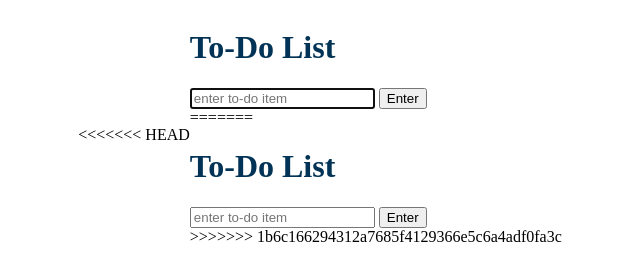
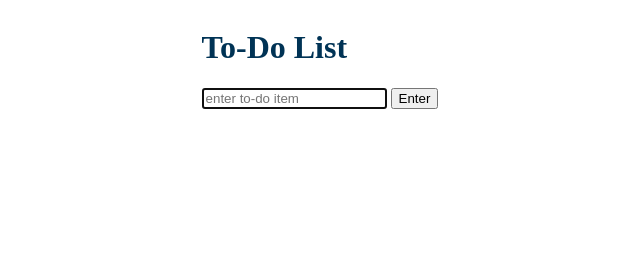
Before and after one commit to atrieceeph289/To-Do-List, a plain HTML site: page index.html in a window 1280 px wide. Shown: the whole page, without its empty margins (320-960 px from the left). Drawn offline with Linux system fonts and the light colour scheme.

Commit message:
Update index.html

```diff
--- a/index.html
+++ b/index.html
@@ -8,7 +8,6 @@
 </head>
 <body>
     <div class="container">
-<<<<<<< HEAD
     <div id="app">
         <form id="search-form">
             <label for="">
@@ -17,17 +16,6 @@
             </label>
             <button id ="enter">Enter</button>
         </form>
-=======
-        <div id="app">
-            <form id="search-form">
-                <label for="">
-                    <h1>To-Do List</h1>
-                    <input id="userinput" type="text" placeholder="enter to-do item">
-                </label>
-                <button id ="enter">Enter</button>
-            </form>
->>>>>>> 1b6c166294312a7685f4129366e5c6a4adf0fa3c
-
             <section id="grocery-list-section">
                 <ul>
                 </ul>
```
